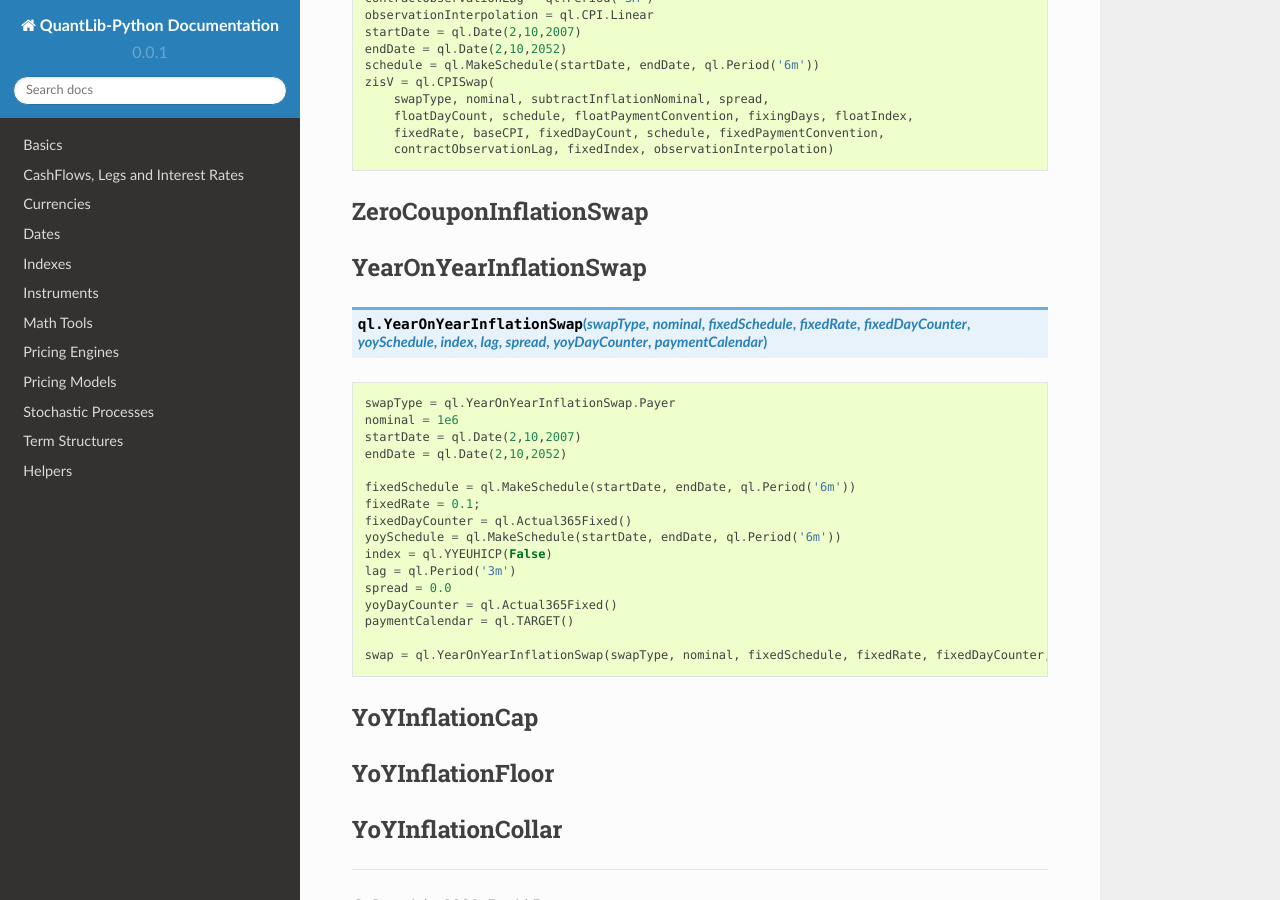
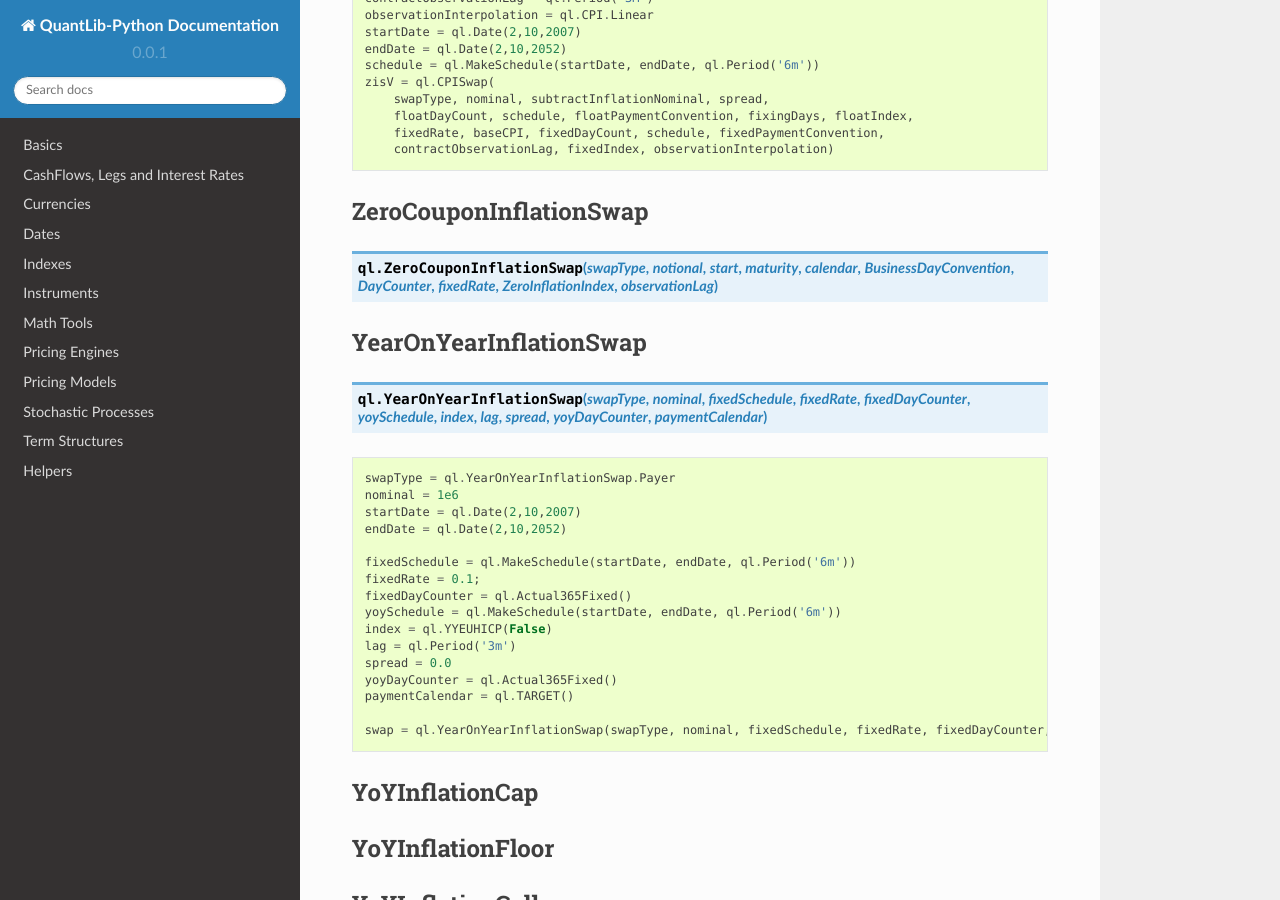
Before and after one commit to nhaga/QuantLib-Python-Docs, a Sphinx documentation site: the page built from docs/instruments/inflation.rst, in a window 1280 px wide and 900 px high, scrolled down 1235 px. Built offline with Sphinx 7.4.7 and the Read the Docs theme 2.0.0, drawn with Linux system fonts in a browser that asks for light colours; formulas are drawn with MathJax 3.

Commit message:
added ZeroCouponInflationSwap

```diff
--- a/docs/instruments/inflation.rst
+++ b/docs/instruments/inflation.rst
@@ -76,6 +76,7 @@ CPISwap
 ZeroCouponInflationSwap
 ***********************
 
+.. function:: ql.ZeroCouponInflationSwap(swapType, notional, start, maturity, calendar, BusinessDayConvention, DayCounter, fixedRate, ZeroInflationIndex, observationLag)
 
 
 YearOnYearInflationSwap
```
